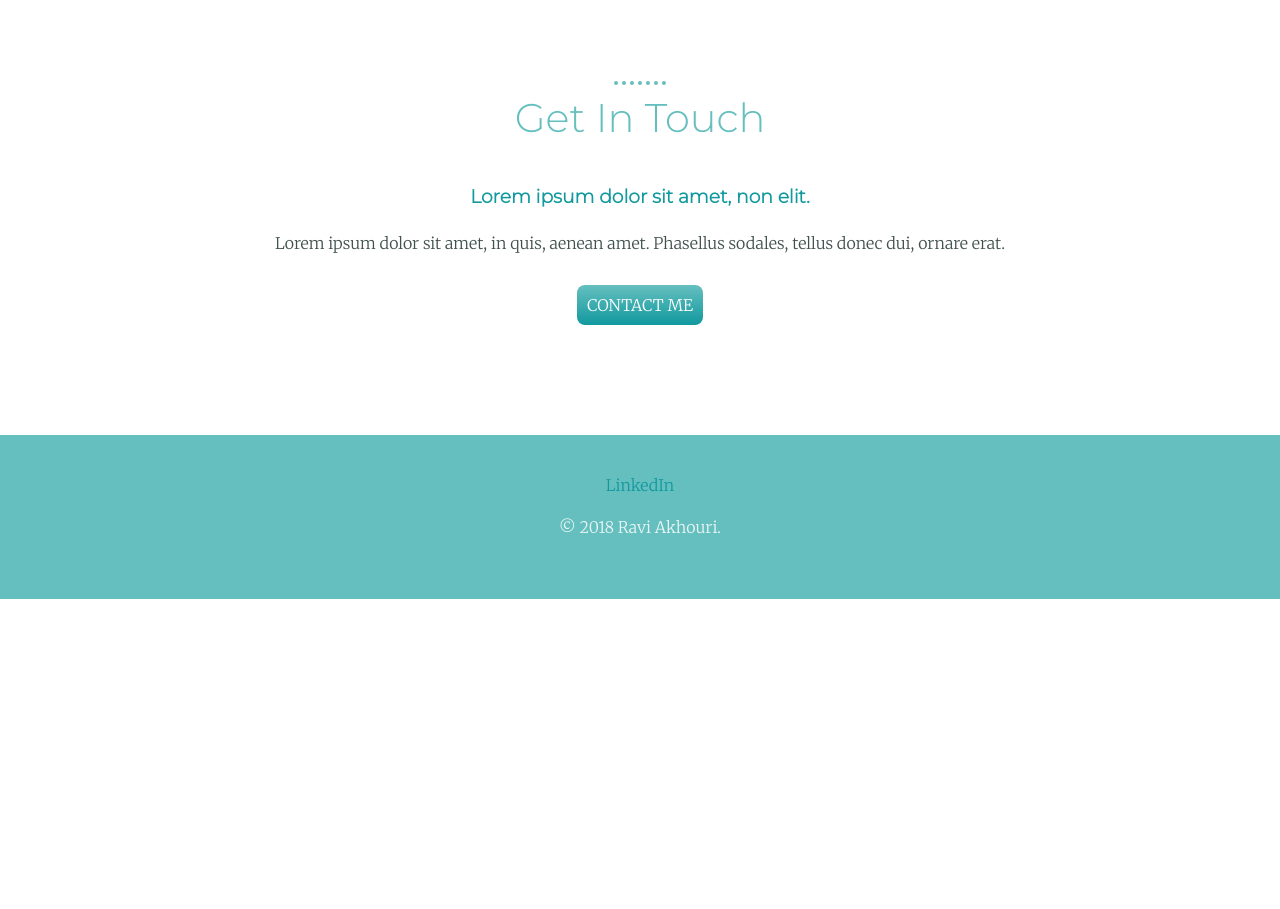
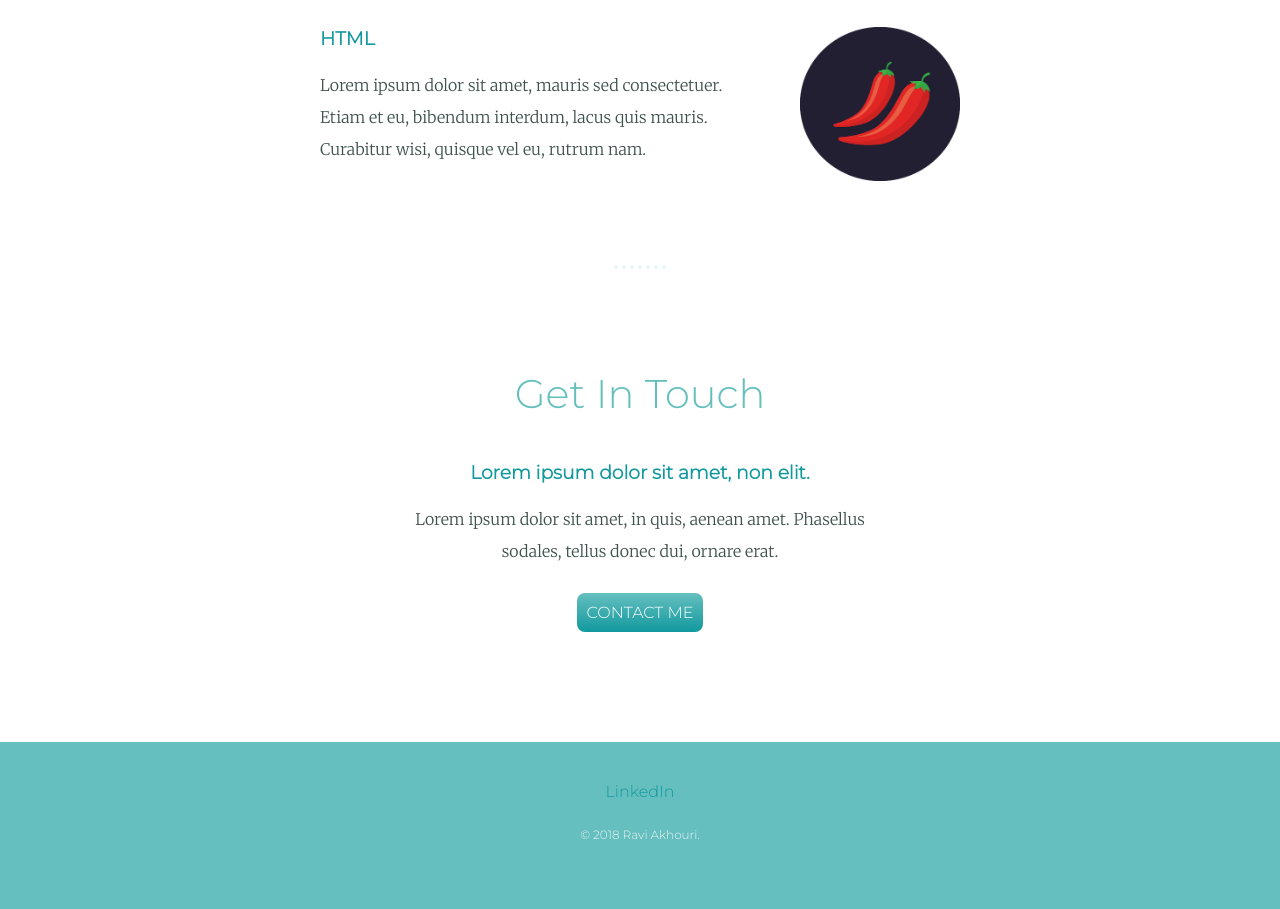
Before and after one commit to RaviAkhouri30/my-resume, a plain HTML site: page index.html in a window 1280 px wide. Shown: the part 1804-2713 px from the top of the page. Before the commit the page ends 2403 px from the top, so only its background shows below. Drawn offline with Linux system fonts and the light colour scheme.

Commit message:
version 1.0 release

```diff
--- a/css/styles.css
+++ b/css/styles.css
@@ -31,6 +31,7 @@ footer {
     text-align: center;
     padding: 40px;
     background-color: #66BFBF;
+    font-family: 'Montserrat', sans-serif;
 }
 
 footer p {
@@ -42,8 +43,9 @@ hr {
     /* border-style: none;
     border-top-style: dotted; */
     width: 4%;
-    border-width: 4px;
-    border-color: #66BFBF;
+    border-width: 0.25rem;
+    border-color: #EAF6F6;
+    margin: 100px auto;
 }
 
 p {
@@ -60,8 +62,6 @@ p {
 .middle-container {
     margin: 100px auto;
 }
-
-.bottom-conatiner {}
 
 .angular {
     text-decoration: underline;
@@ -158,6 +158,7 @@ p {
     display: inline-block;
     cursor: pointer;
     text-align: center;
+    font-family: 'Montserrat', sans-serif;
     margin: 10px auto;
     outline: none;
 }
@@ -175,7 +176,22 @@ p {
     color: #11999E;
 }
 
+.footer-link:hover {
+    color: #EAF6F6;
+}
+
 .intro {
     width: 30%;
     margin: auto;
 }
+
+.contact-me {
+    width: 40%;
+    margin: 40px auto 60px;
+}
+
+.copyright {
+    color: #EAF6F6;
+    font-size: 0.75rem;
+    padding: 10px 0px;
+}
--- a/index.html
+++ b/index.html
@@ -1,3 +1,7 @@
+<!--
+    My Personal Page
+    version: 1.0
+ -->
 <!DOCTYPE html>
 <html lang="en">
 
@@ -52,7 +56,8 @@
             <div class="skill-row">
                 <img class="skill-row-img-chilli" src="images/chillies.png" alt="">
                 <h3>HTML</h3>
-                <p class="skill-row-chilli-desc" >Lorem ipsum dolor sit amet, mauris sed consectetuer. Etiam et eu, bibendum interdum, lacus quis
+                <p class="skill-row-chilli-desc">Lorem ipsum dolor sit amet, mauris sed consectetuer. Etiam et eu,
+                    bibendum interdum, lacus quis
                     mauris. Curabitur wisi, quisque vel eu, rutrum nam.</p>
             </div>
         </div>
@@ -66,12 +71,10 @@
     </div>
 
 
-    <div class="bottom-container">
-        <footer>
-            <a class="footer-link" href="https://www.linkedin.com/in/ravi-akhouri-6696071a7/">LinkedIn</a>
-            <p>© 2018 Ravi Akhouri.</p>
-        </footer>
-    </div>
+    <footer>
+        <a class="footer-link" href="https://www.linkedin.com/in/ravi-akhouri-6696071a7/">LinkedIn</a>
+        <p class="copyright">© 2018 Ravi Akhouri.</p>
+    </footer>
 
 
 </body>
```
